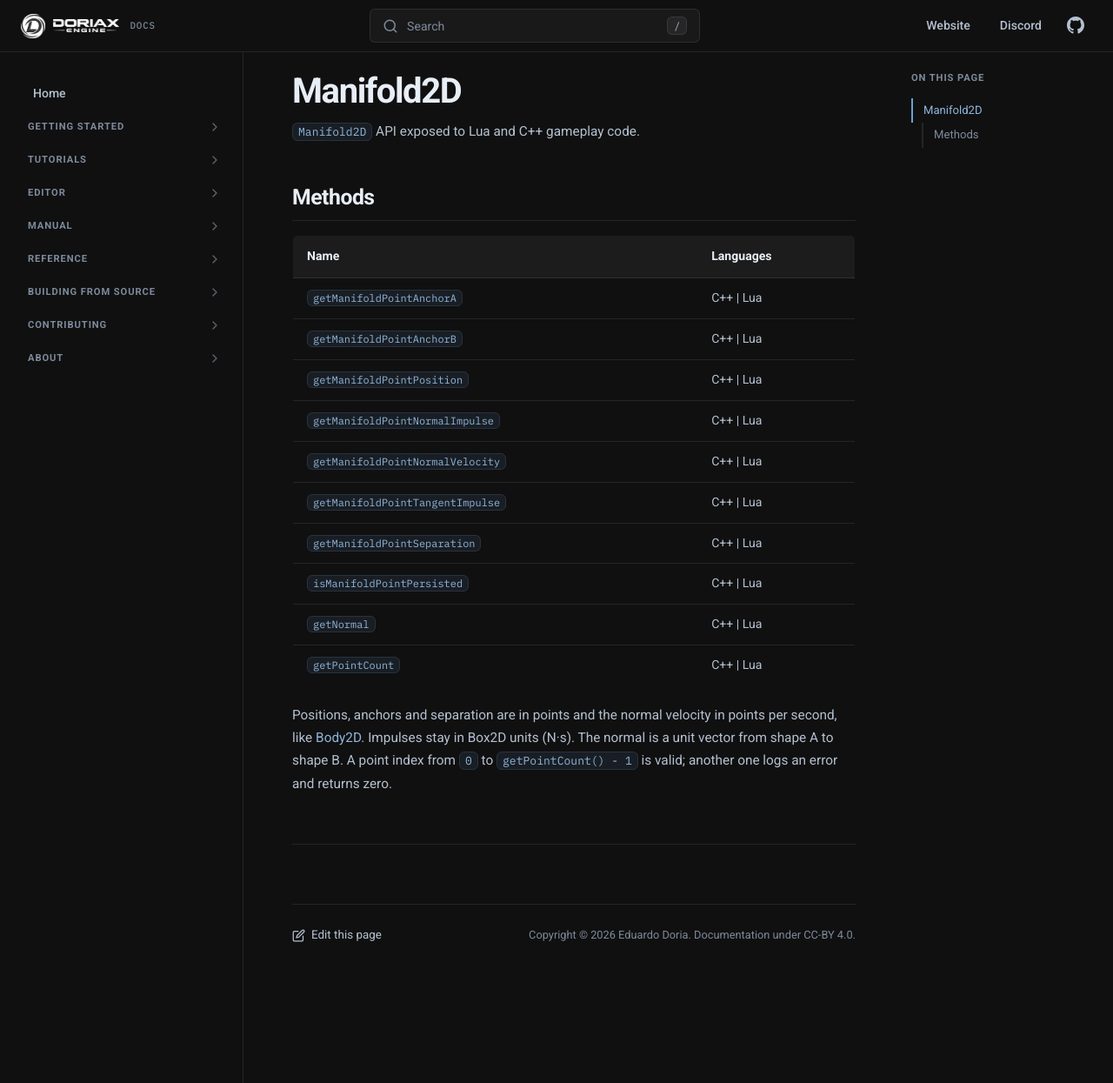
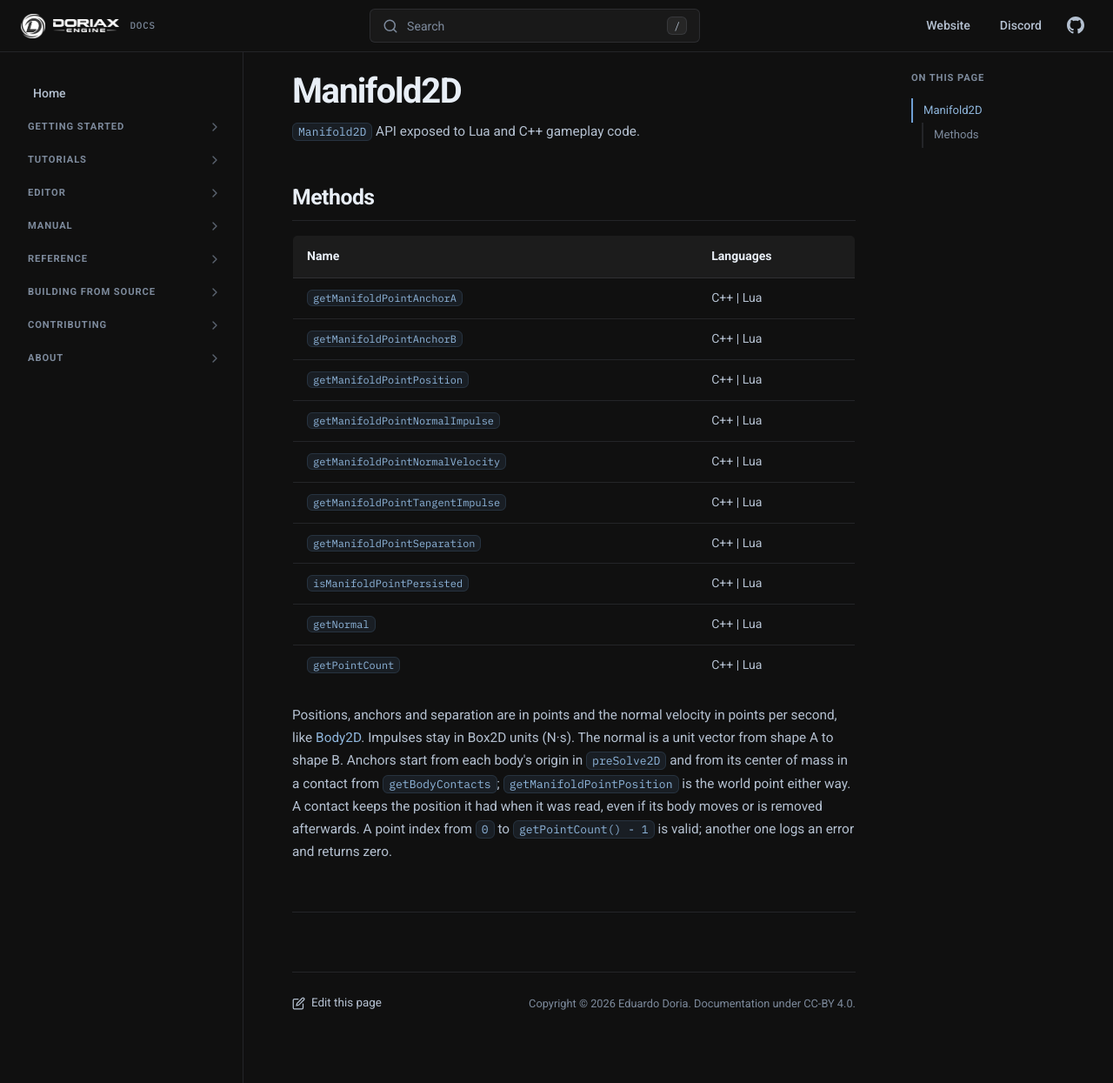
Before and after one commit to doriaxengine/doriax-docs, an MkDocs documentation site: the page built from docs/reference/classes/manifold2d.md, in a window 1280 px wide and 1245 px high. Shown: the whole window at 87% size. Built offline with MkDocs 1.6.1, drawn with Linux system fonts in a browser that asks for light colours; comment, search, counter and statistics services are not loaded.

Commit message:
Documented 2D manifold anchor origins

```diff
--- a/docs/reference/classes/manifold2d.md
+++ b/docs/reference/classes/manifold2d.md
@@ -23,5 +23,8 @@ description: Manifold2D API reference (C++ and Lua).
 
 Positions, anchors and separation are in points and the normal velocity in points per
 second, like [Body2D](body2d.md#linearvelocity). Impulses stay in Box2D units (N·s). The
-normal is a unit vector from shape A to shape B. A point index from `0` to
+normal is a unit vector from shape A to shape B. Anchors start from each body's origin in
+`preSolve2D` and from its center of mass in a contact from `getBodyContacts`;
+`getManifoldPointPosition` is the world point either way. A contact keeps the position it had
+when it was read, even if its body moves or is removed afterwards. A point index from `0` to
 `getPointCount() - 1` is valid; another one logs an error and returns zero.
```
